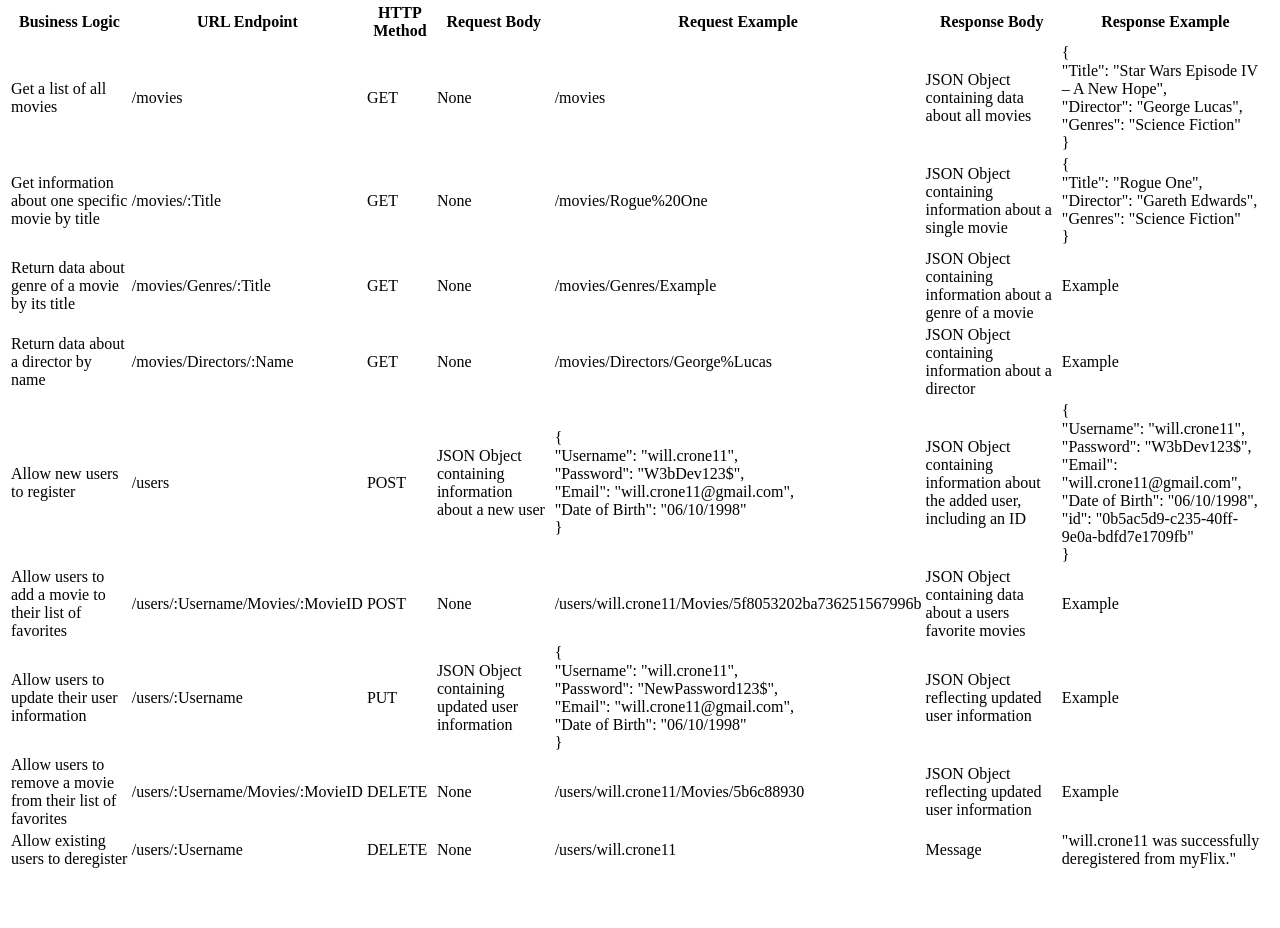
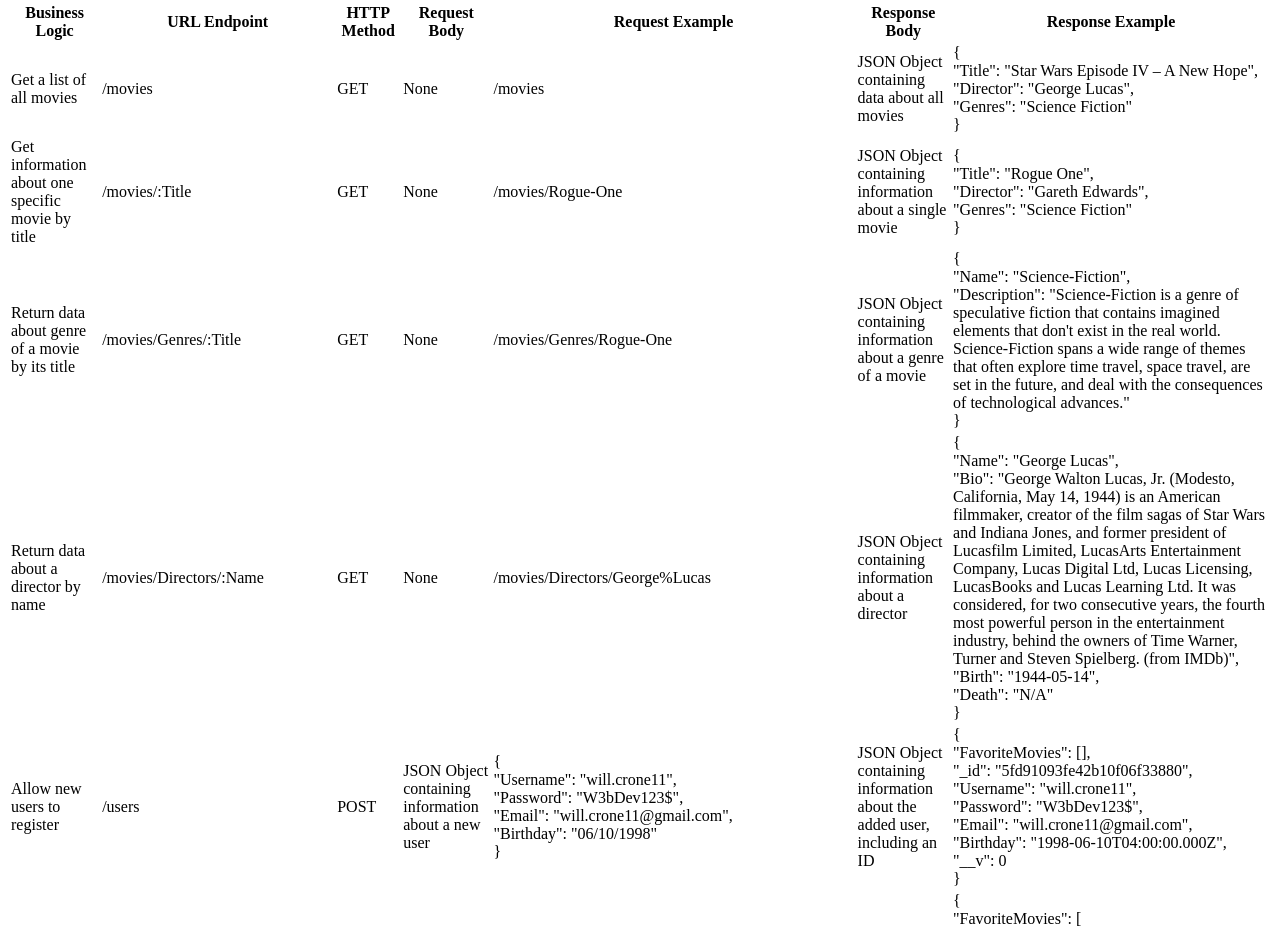
Before and after one commit to willcrone11/movie_api, a website: page public/documentation.html in a window 1280 px wide. Shown: the part 235-1163 px from the top of the page. Before the commit the page ends 1114 px from the top, so only its background shows below. Drawn offline with Linux system fonts and the light colour scheme.

Commit message:
Adds missing examples of requests and responses from server, replacing placeholder values

```diff
--- a/public/documentation.html
+++ b/public/documentation.html
@@ -44,7 +44,7 @@
           <td>/movies/:Title</td>
           <td>GET</td>
           <td>None</td>
-          <td>/movies/Rogue%20One
+          <td>/movies/Rogue-One
           <td>JSON Object containing information about a single movie</td>
           <td>{<br>
             "Title": "Rogue One",<br>
@@ -57,9 +57,12 @@
           <td>/movies/Genres/:Title</td>
           <td>GET</td>
           <td>None</td>
-          <td>/movies/Genres/Example</td>
+          <td>/movies/Genres/Rogue-One</td>
           <td>JSON Object containing information about a genre of a movie</td>
-          <td>Example</td>
+          <td>{<br>
+            "Name": "Science-Fiction",<br>
+            "Description": "Science-Fiction is a genre of speculative fiction that contains imagined elements that don't exist in the real world. Science-Fiction spans a wide range of themes that often explore time travel, space travel, are set in the future, and deal with the consequences of technological advances."<br>
+        }</td>
         </tr>
         <tr>
           <td>Return data about a director by name</td>
@@ -68,7 +71,12 @@
           <td>None</td>
           <td>/movies/Directors/George%Lucas</td>
           <td>JSON Object containing information about a director</td>
-          <td>Example</td>
+          <td>{<br>
+            "Name": "George Lucas",<br>
+            "Bio": "George Walton Lucas, Jr. (Modesto, California, May 14, 1944) is an American filmmaker, creator of the film sagas of Star Wars and Indiana Jones, and former president of Lucasfilm Limited, LucasArts Entertainment Company, Lucas Digital Ltd, Lucas Licensing, LucasBooks and Lucas Learning Ltd. It was considered, for two consecutive years, the fourth most powerful person in the entertainment industry, behind the owners of Time Warner, Turner and Steven Spielberg. (from IMDb)",<br>
+            "Birth": "1944-05-14",<br>
+            "Death": "N/A"<br>
+        }</td>
         </tr>
         <tr>
           <td>Allow new users to register</td>
@@ -79,15 +87,18 @@
             "Username": "will.crone11",<br>
             "Password": "W3bDev123$",<br>
             "Email": "will.crone11@gmail.com",<br>
-            "Date of Birth": "06/10/1998"<br>}
+            "Birthday": "06/10/1998"<br>}
           </td>
           <td>JSON Object containing information about the added user, including an ID</td>
           <td>{<br>
+            "FavoriteMovies": [],<br>
+            "_id": "5fd91093fe42b10f06f33880",<br>
             "Username": "will.crone11",<br>
             "Password": "W3bDev123$",<br>
             "Email": "will.crone11@gmail.com",<br>
-            "Date of Birth": "06/10/1998",<br>
-            "id": "0b5ac5d9-c235-40ff-9e0a-bdfd7e1709fb"<br>}
+            "Birthday": "1998-06-10T04:00:00.000Z",<br>
+            "__v": 0<br>
+        }
           </td>
         </tr>
         <tr>
@@ -95,36 +106,67 @@
           <td>/users/:Username/Movies/:MovieID</td>
           <td>POST</td>
           <td>None</td>
-          <td>/users/will.crone11/Movies/5f8053202ba736251567996b</td>
+          <td>/users/will.crone11/Movies/5fd51f936405fa0c2b9b2911</td>
           <td>JSON Object containing data about a users favorite movies</td>
-          <td>Example</td>
+          <td>{<br>
+            "FavoriteMovies": [<br>
+                "5fd51f936405fa0c2b9b2911"<br>
+            ],<br>
+            "_id": "5fd91093fe42b10f06f33880",<br>
+            "Username": "will.crone11",<br>
+            "Password": "NewPassword123",<br>
+            "Email": "will.crone11@gmail.com",<br>
+            "Birthday": "1998-06-10T04:00:00.000Z",<br>
+            "__v": 0<br>
+        }</td>
         </tr>
         <tr>
           <td>Allow users to update their user information</td>
           <td>/users/:Username</td>
           <td>PUT</td>
           <td>JSON Object containing updated user information </td>
-          <td>{<br>"Username": "will.crone11",<br> "Password": "NewPassword123$",<br>"Email": "will.crone11@gmail.com",<br>"Date of Birth": "06/10/1998"<br>}</td>
+          <td>{<br>
+            "Username": "will.crone11",<br>
+            "Password": "NewPassword123",<br>
+            "Email": "will.crone11@gmail.com",<br>
+            "Date of Birth": "06/10/1998"<br>
+          }</td>
           <td>JSON Object reflecting updated user information</td>
-          <td>Example</td>
+          <td>{<br>
+            "FavoriteMovies": [],<br>
+            "_id": "5fd91093fe42b10f06f33880",<br>
+            "Username": "will.crone11",<br>
+            "Password": "NewPassword123",<br>
+            "Email": "will.crone11@gmail.com",<br>
+            "Birthday": "1998-06-10T04:00:00.000Z",<br>
+            "__v": 0<br>
+        }</td>
         </tr>
         <tr>
           <td>Allow users to remove a movie from their list of favorites</td>
           <td>/users/:Username/Movies/:MovieID</td>
           <td>DELETE</td>
           <td>None</td>
-          <td>/users/will.crone11/Movies/5b6c88930</td>
+          <td>/users/will.crone11/Movies/5fd51f936405fa0c2b9b2911</td>
           <td>JSON Object reflecting updated user information</td>
-          <td>Example</td>
+          <td>{<br>
+            "FavoriteMovies": [],<br>
+            "_id": "5fd91093fe42b10f06f33880",<br>
+            "Username": "will.crone11",<br>
+            "Password": "NewPassword123",<br>
+            "Email": "will.crone11@gmail.com",<br>
+            "Birthday": "1998-06-10T04:00:00.000Z",<br>
+            "__v": 0<br>
+        }</td>
         </tr>
         <tr>
-          <td>Allow existing users to deregister</td>
+          <td>Deletes a user by username</td>
           <td>/users/:Username</td>
           <td>DELETE</td>
           <td>None</td>
           <td>/users/will.crone11</td>
           <td>Message</td>
-          <td>"will.crone11 was successfully deregistered from myFlix."</td>
+          <td>"will.crone11 was deleted."</td>
         </tr>
       </table>
     </div>
```
